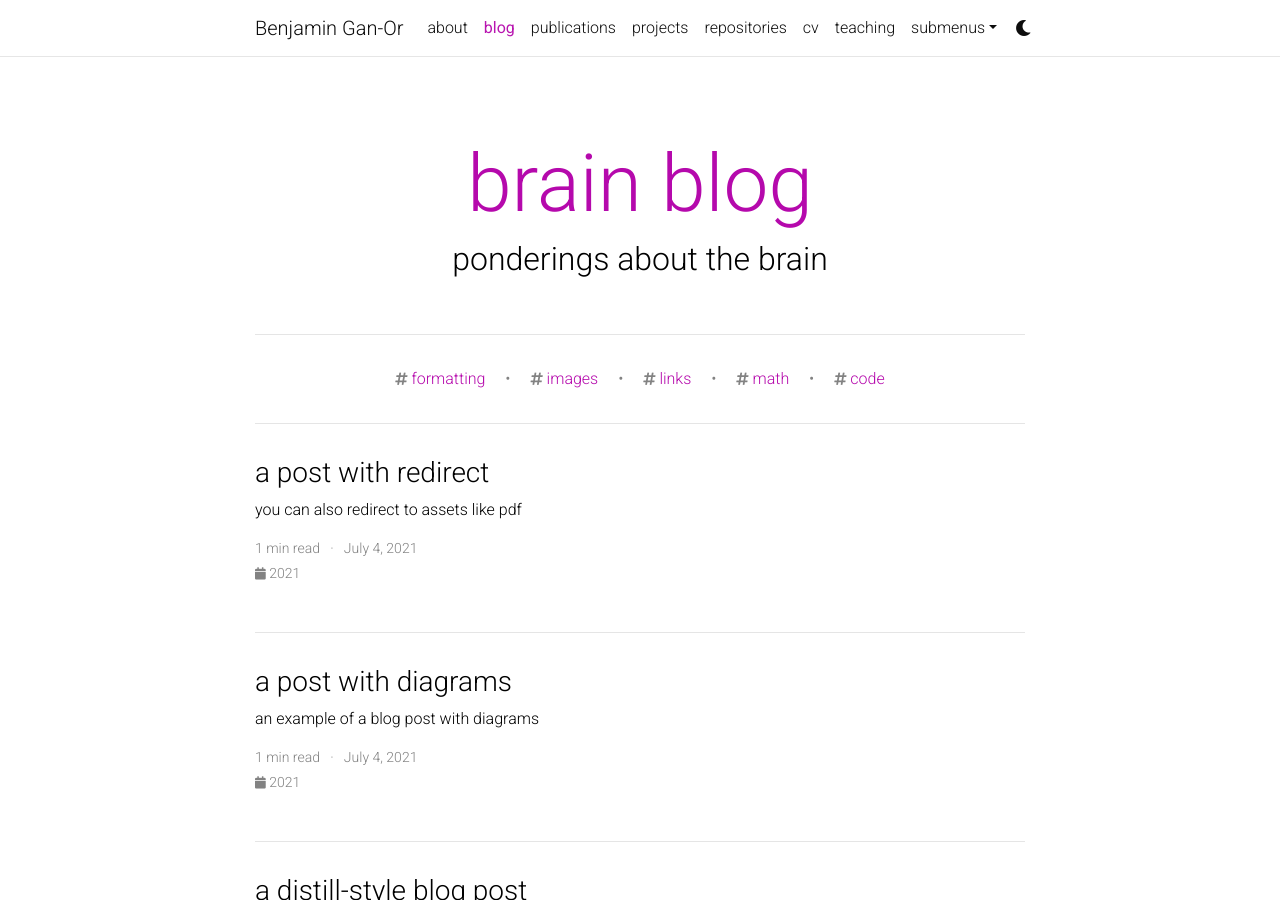
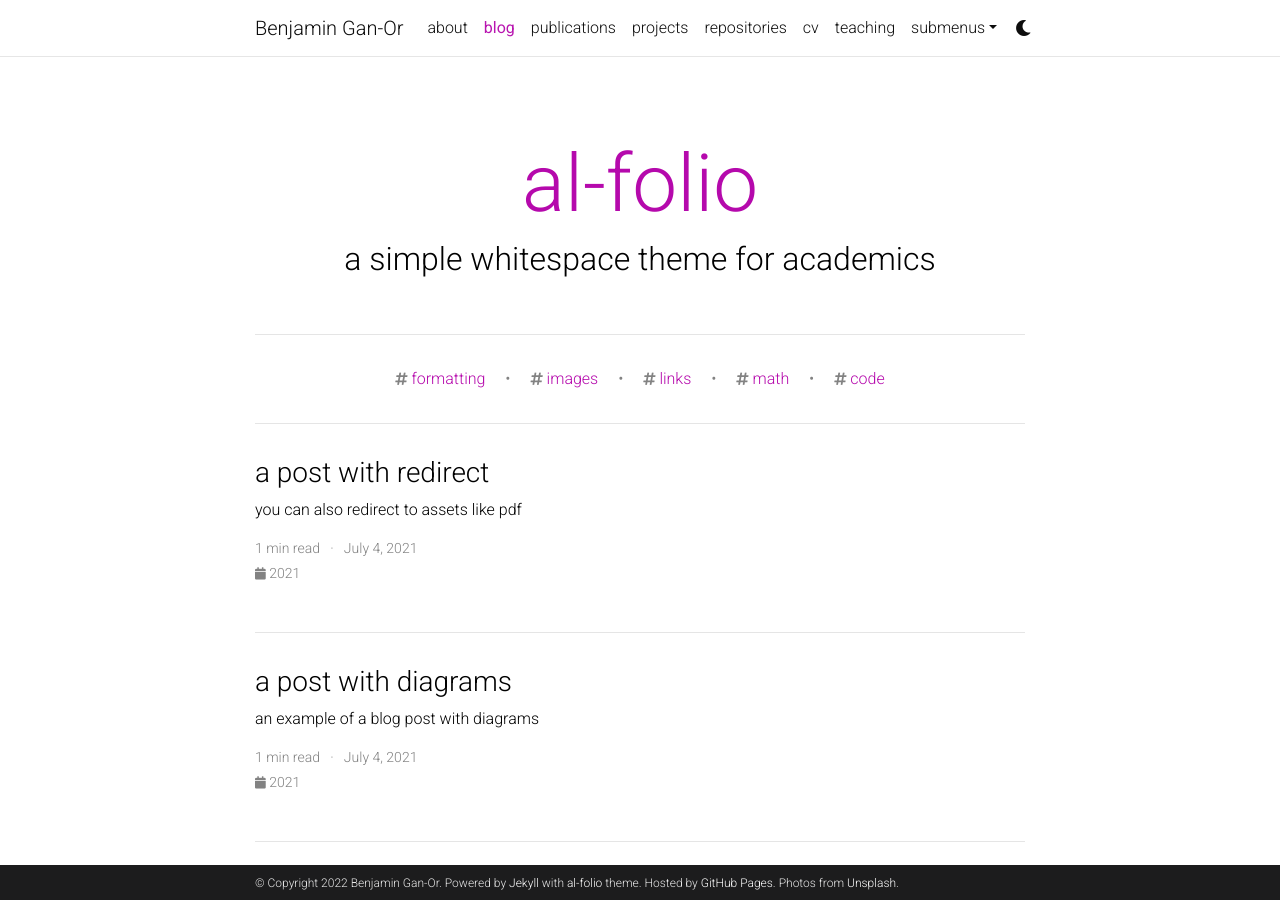
Before and after one commit to benganor/BGO, a Jekyll site: the page built from blog/index.html, in a window 1280 px wide and 900 px high. Built offline with Jekyll 4.4.1, drawn with Linux system fonts in a browser that asks for light colours; full-size pictures stand in for the smaller copies a plugin makes; the list of posts is cut into pages by our own code; comment, search, counter and statistics services are not loaded; a style sheet for code colours, icons or effects is not loaded; some of the changed text lies outside the part shown.

Commit message:
Update _config.yml

```diff
--- a/_config.yml
+++ b/_config.yml
@@ -8,9 +8,12 @@ middle_name:
 last_name: Gan-Or
 email: benjaminganor@gmail.com.com
 description: > # the ">" symbol means to ignore newlines until "footer_text:"
-  A personal webpage for Benjamin Gan-Or. Based on [*folio](https://github.com/bogoli/-folio) design.
+  A simple, whitespace theme for academics. Based on [*folio](https://github.com/bogoli/-folio) design.
 footer_text: >
-keywords: science, neuroscience, phd, portfolio-website  # add your own keywords or leave empty
+  Powered by <a href="https://jekyllrb.com/" target="_blank">Jekyll</a> with <a href="https://github.com/alshedivat/al-folio">al-folio</a> theme.
+  Hosted by <a href="https://pages.github.com/" target="_blank">GitHub Pages</a>.
+  Photos from <a href="https://unsplash.com" target="_blank">Unsplash</a>.
+keywords: jekyll, jekyll-theme, academic-website, portfolio-website  # add your own keywords or leave empty
 
 lang: en # the language of your site (for example: en, fr, cn, ru, etc.)
 icon: ⚛️  # the emoji used as the favicon (alternatively, provide image name in /assets/img/)
@@ -38,14 +41,14 @@ repo_theme_dark: dark           # https://github.com/anuraghazra/github-readme-s
 # will use title and url fields
 # Take a look to https://github.com/jekyll/jekyll-feed for more customization
 
-rss_icon: false
+rss_icon: true
 
 # -----------------------------------------------------------------------------
 # Layout
 # -----------------------------------------------------------------------------
 
 navbar_fixed: true
-footer_fixed: false
+footer_fixed: true
 
 # Dimensions
 max_width: 800px
@@ -64,13 +67,13 @@ og_image: # The site-wide (default for all links) Open Graph preview image
 # Social integration
 # -----------------------------------------------------------------------------
 
-github_username: benganor # your GitHub user name
+github_username: # your GitHub user name
 gitlab_username: # your GitLab user name
-twitter_username: ben2brain # your Twitter handle
+twitter_username: # your Twitter handle
 linkedin_username: # your LinkedIn user name
 scholar_userid: # your Google Scholar ID
 semanticscholar_id: # your Semantic Scholar ID
-orcid_id: 0000-0001-9786-8479 # your ORCID ID
+orcid_id: # your ORCID ID
 medium_username: # your Medium username
 quora_username: # your Quora username
 publons_id: # your ID on Publons
@@ -91,7 +94,7 @@ facebook_id: # your facebook id
 discord_id: # your discord id (18-digit unique numerical identifier)
 
 contact_note: >
-
+  You can even add a little note about which of these is the best way to reach you.
 
 # -----------------------------------------------------------------------------
 # Analytics and search engine verification
@@ -107,9 +110,9 @@ bing_site_verification:  # out your bing-site-verification ID (Bing Webmaster)
 # Blog
 # -----------------------------------------------------------------------------
 
-blog_name: "brain blog" # blog_name will be displayed in your blog page
+blog_name: al-folio # blog_name will be displayed in your blog page
 blog_nav_title: blog # your blog must have a title for it to be displayed in the nav bar
-blog_description: ponderings about the brain
+blog_description: a simple whitespace theme for academics
 permalink: /blog/:year/:title/
 
 # Pagination
@@ -117,15 +120,15 @@ pagination:
   enabled: true
 
 # Comments
-disqus_shortname:  # put your disqus shortname
+disqus_shortname: al-folio # put your disqus shortname
 # https://help.disqus.com/en/articles/1717111-what-s-a-shortname
 
 # External sources.
 # If you have blog posts published on medium.com or other exteranl sources,
 # you can display them in your blog by adding a link to the RSS feed.
 external_sources:
-  - name:
-    rss_url:
+  - name: medium.com
+    rss_url: https://medium.com/@al-folio/feed
 
 # -----------------------------------------------------------------------------
 # Collections
@@ -227,8 +230,8 @@ display_tags: ['formatting', 'images', 'links', 'math', 'code'] # this tags will
 
 scholar:
 
-  last_name: [Gan-Or]
-  first_name: [Benjamin]
+  last_name: [Einstein]
+  first_name: [Albert, A.]
 
   style: apa
   locale: en
@@ -254,7 +257,7 @@ scholar:
 filtered_bibtex_keywords: [abbr, abstract, arxiv, bibtex_show, html, pdf, selected, supp, blog, code, poster, slides, website, preview]
 
 # Maximum number of authors to be shown for each publication (more authors are visible on click)
-max_author_limit:   # leave blank to always show all authors
+max_author_limit: 3  # leave blank to always show all authors
 more_authors_animation_delay: 10  # more authors are revealed on click using animation; smaller delay means faster animation
 
 
```
